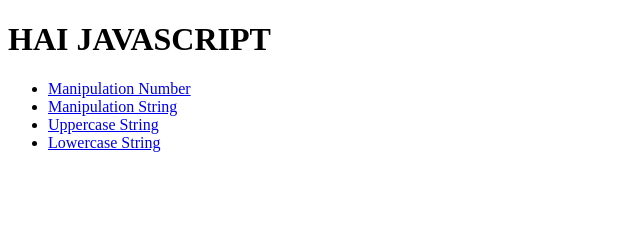
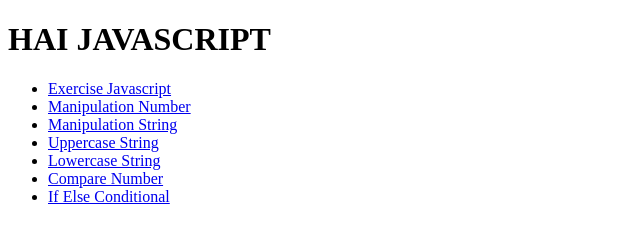
Before and after one commit to yusuf1998/learn-javascript, a plain HTML site: page index.html in a window 1280 px wide. Shown: the whole page, without its empty margins (0-640 px from the left). Drawn offline with Linux system fonts and the light colour scheme.

Commit message:
adding new li

```diff
--- a/index.html
+++ b/index.html
@@ -12,10 +12,15 @@
 
     <h1>HAI JAVASCRIPT</h1>
     <ul>
+        <li><a href="exercise_js/">Exercise Javascript</a></li>
         <li><a href="manipulation_number/">Manipulation Number</a></li>
         <li><a href="manipulation_string/">Manipulation String</a></li>
         <li><a href="uppercase_string/">Uppercase String</a></li>
         <li><a href="lowercase_string/">Lowercase String</a></li>
+        <li><a href="compare_number/">Compare Number</a></li>
+        <li><a href="if_else/">If Else Conditional</a></li>
+
+
 
 
     </ul>
```
